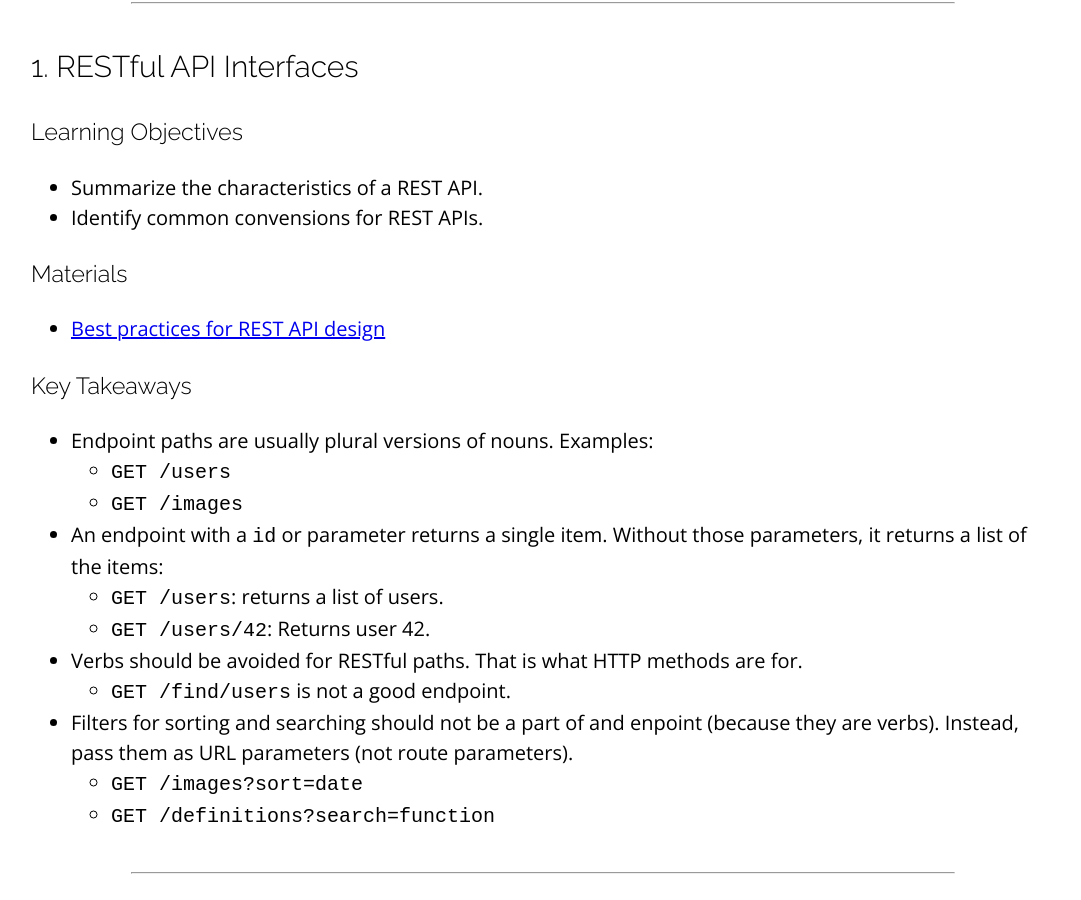
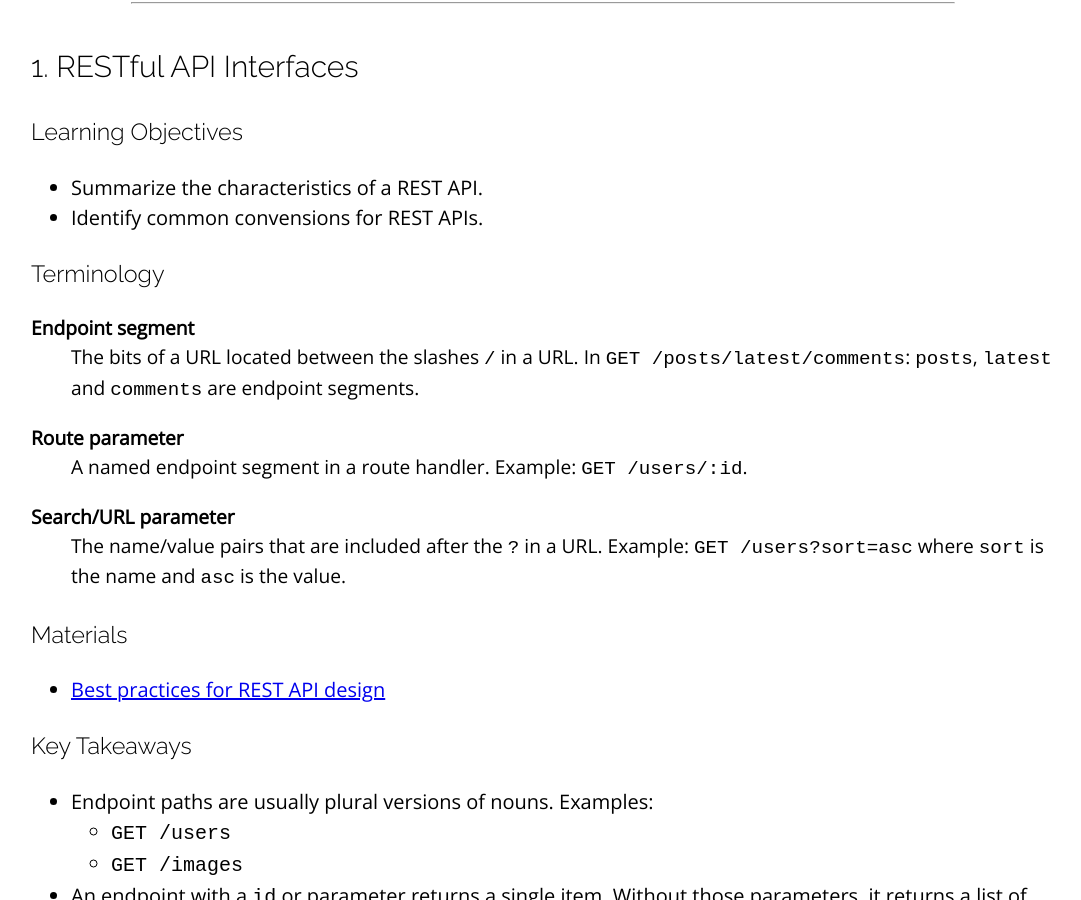
Before and after one commit to sait-wbdv/winter-2021, a Jekyll site: the page built from _posts/2021-03-16-view-route-parameters.md, in a window 1280 px wide and 900 px high, scrolled down 1487 px. Shown: the whole window, without its empty margins (97-1178 px from the left). Built offline with Jekyll 4.4.1, drawn with Linux system fonts in a browser that asks for light colours; nearby versions of some CDN libraries.

Commit message:
added terminology

```diff
--- a/_posts/2021-03-16-view-route-parameters.md
+++ b/_posts/2021-03-16-view-route-parameters.md
@@ -41,6 +41,16 @@ categories: cpnt262
 ### Learning Objectives
 - Summarize the characteristics of a REST API.
 - Identify common convensions for REST APIs.
+
+### Terminology
+Endpoint segment
+: The bits of a URL located between the slashes `/` in a URL. In `GET /posts/latest/comments`: `posts`, `latest` and `comments` are endpoint segments.
+
+Route parameter
+: A named endpoint segment in a route handler. Example: `GET /users/:id`.
+
+Search/URL parameter
+: The name/value pairs that are included after the `?` in a URL. Example: `GET /users?sort=asc` where `sort` is the name and `asc` is the value.
 
 ### Materials
 - [Best practices for REST API design](https://stackoverflow.blog/2020/03/02/best-practices-for-rest-api-design/)
```
